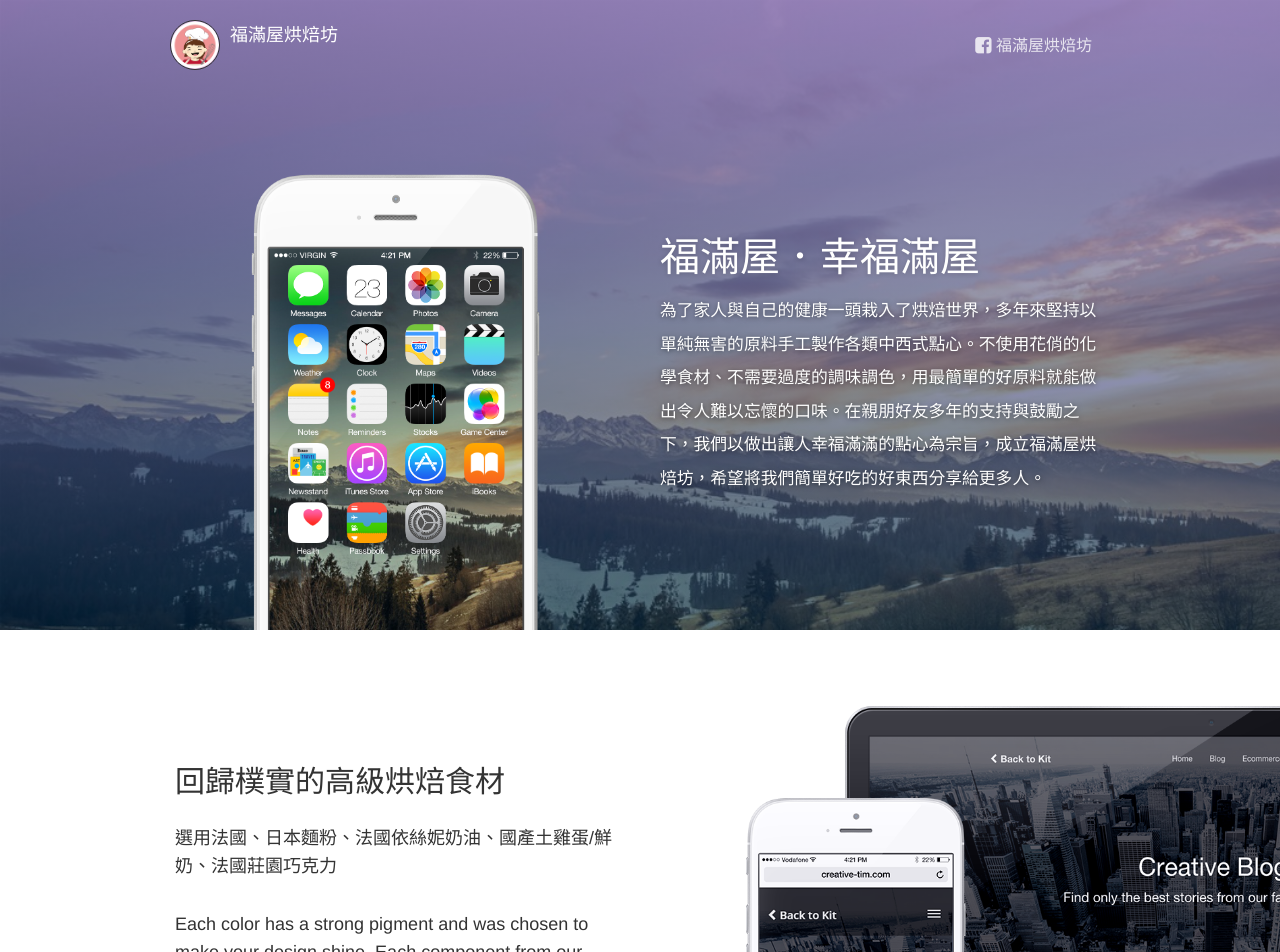
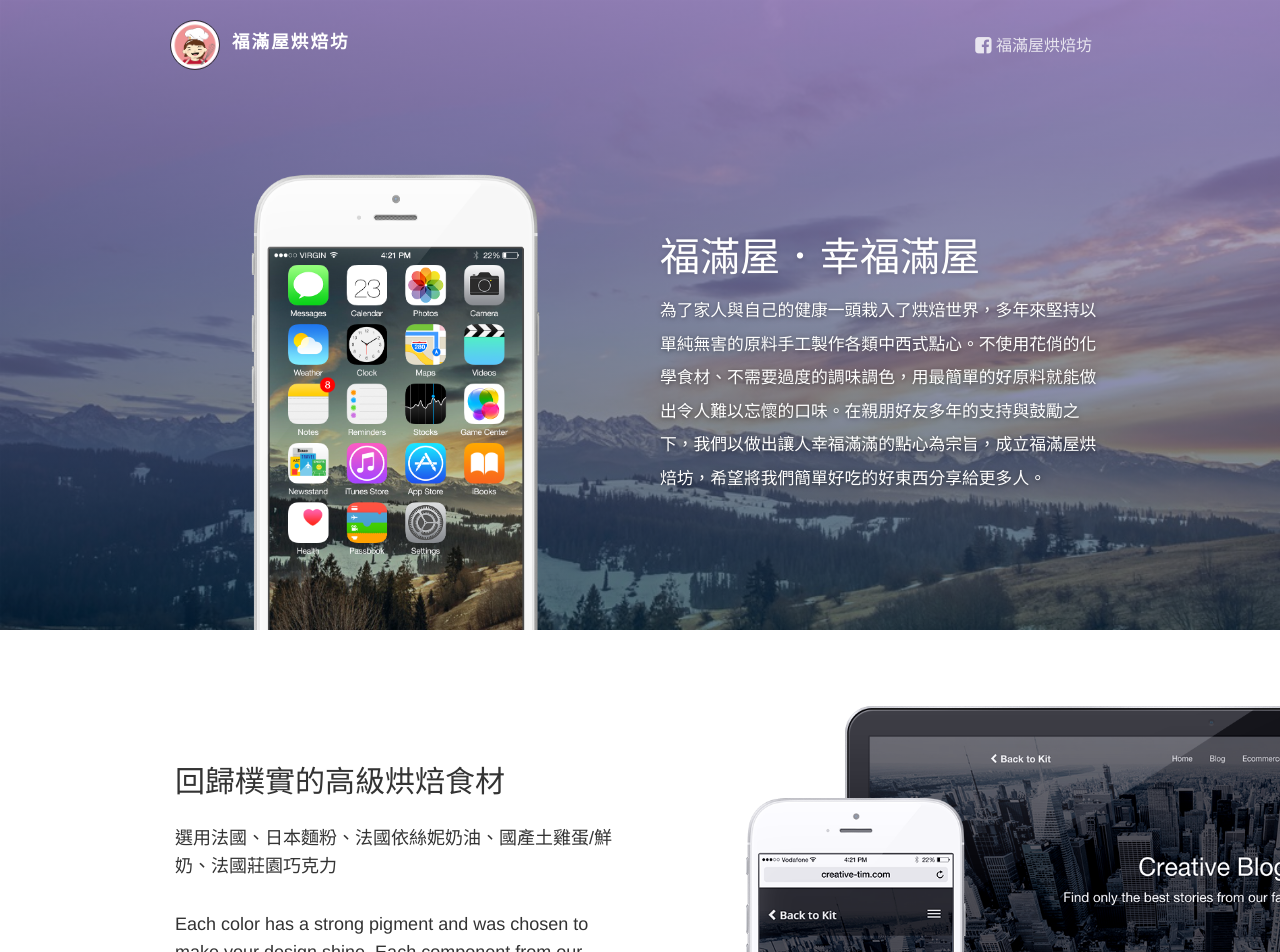
Before and after one commit to auntie-may-bakery/auntie-may-bakery.github.io, a Jekyll site: the page built from index.html, in a window 1280 px wide. Shown: the top 952 px of the page. Built offline with Jekyll 4.4.1, drawn with Linux system fonts in a browser that asks for light colours; nearby versions of some CDN libraries; comment, search, counter and statistics services are not loaded.

Commit message:
Update logo

```diff
--- a/assets/css/main.scss
+++ b/assets/css/main.scss
@@ -15,6 +15,14 @@
     filter: progid:DXImageTransform.Microsoft.gradient( startColorstr='#ffa17f', endColorstr='#de00223e',GradientType=0 ); /* IE6-8 */
 }
 
+.logo-container .brand {
+    font-size: 1.1em;
+    margin-left: 12px;
+    margin-top: 12px;
+    font-weight: bold;
+    letter-spacing: 2px;
+    width: 140px;}
+
 .landing-page .parallax .description h5 {
     font-size: 1.2em;
     line-height: 2;
--- a/index.html
+++ b/index.html
@@ -12,21 +12,17 @@ layout: index
             <span class="icon-bar bar2"></span>
             <span class="icon-bar bar3"></span>
             </button>
-            <a href="#">
+            <a href="/">
                 <div class="logo-container">
-                    <div class="logo">
-                        <img src="/assets/img/logo.png" alt="Logo">
-                    </div>
+                    <div class="logo"><img src="/assets/img/logo.png" alt="logo"></div>
                     <div class="brand">福滿屋烘焙坊</div>
                 </div>
             </a>
         </div>
         <!-- Collect the nav links, forms, and other content for toggling -->
-        <div class="collapse navbar-collapse" id="example" >
+        <div class="collapse navbar-collapse" id="example">
             <ul class="nav navbar-nav navbar-right">
-                <li>
-                    <a href="#"><i class="fa fa-facebook-square"></i> 福滿屋烘焙坊</a>
-                </li>
+                <li><a href="#"><i class="fa fa-facebook-square"></i> 福滿屋烘焙坊</a></li>
             </ul>
         </div>
         <!-- /.navbar-collapse -->
```
